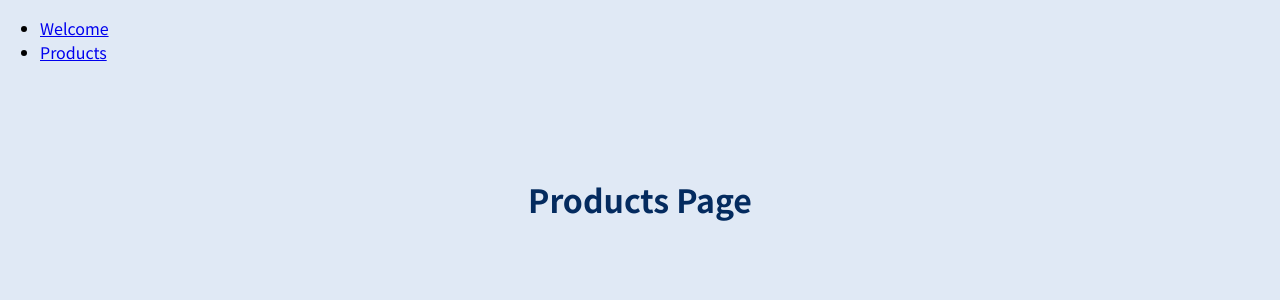
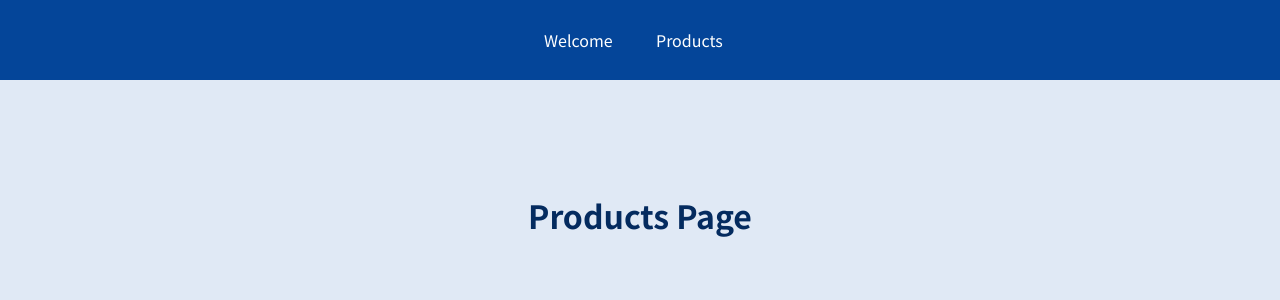
Before and after one commit to kamath7/React-Revisit, a React (Create React App) app in the folder react-router-SPA/: page /products in a window 1280 px wide. Shown: the top 300 px of the page. Built offline with nearby package versions, Linux system fonts and the light colour scheme.

Commit message:
adding styles

```diff
--- a/react-router-SPA/src/components/Header.js
+++ b/react-router-SPA/src/components/Header.js
@@ -1,8 +1,9 @@
 import React from "react";
 import { Link } from "react-router-dom";
+import './Header.css'
 const Header = () => {
   return (
-    <header>
+    <div className="header" >
       <ul>
         <li>
           <Link to="/welcome">Welcome</Link>
@@ -11,7 +12,7 @@ const Header = () => {
           <Link to="/products">Products</Link>
         </li>
       </ul>
-    </header>
+    </div>
   );
 };
 
```
Also changed, not shown: react-router-SPA/src/components/Header.css (renamed from react-router-SPA/src/components/Header.module.css), 1 other file (tests, documents, lock files or other folders).
